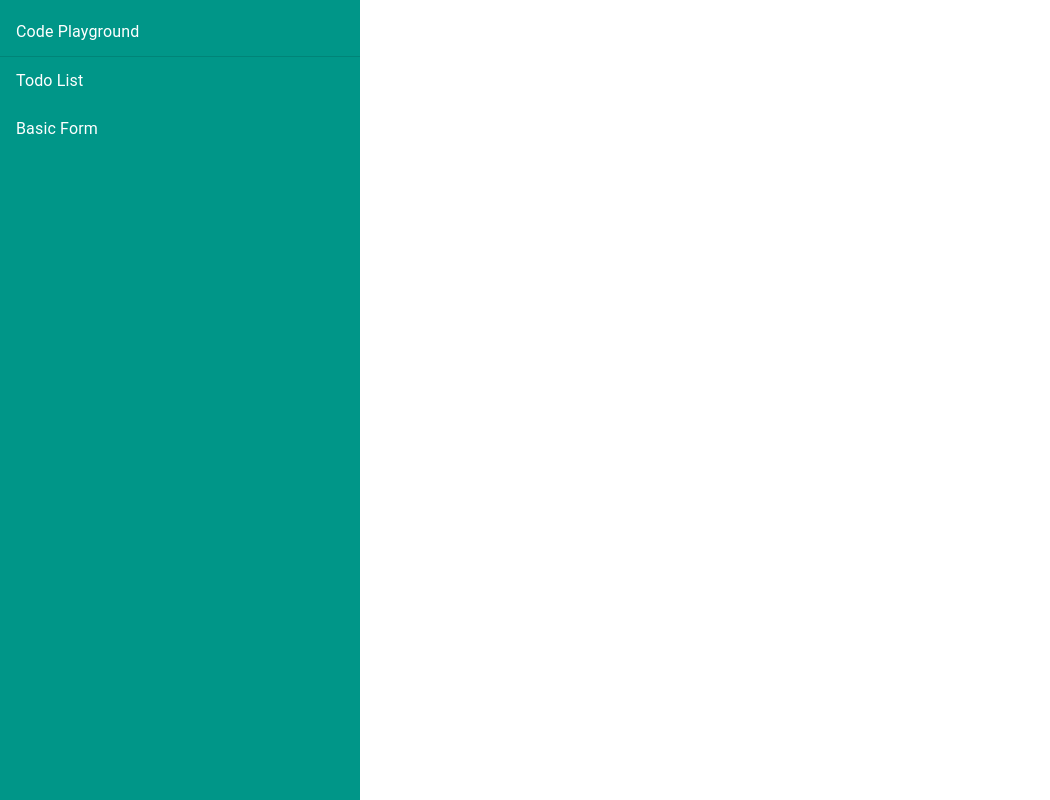
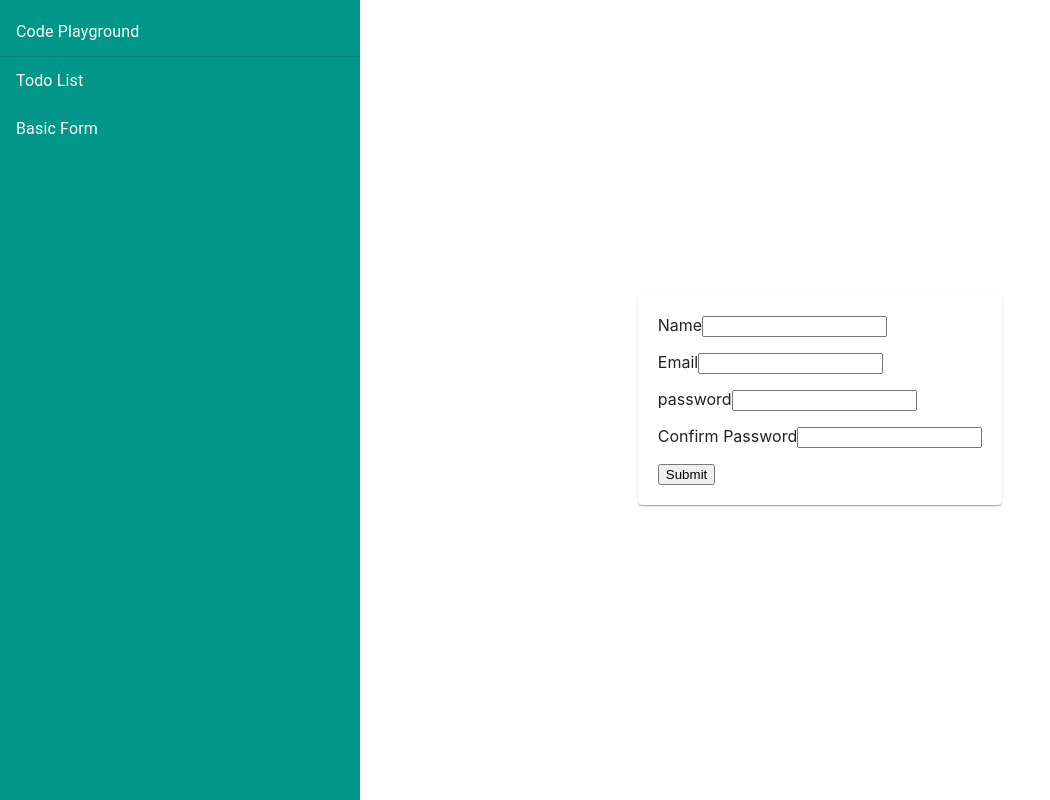
Before and after one commit to alexdangelo86/code-playground, a React (Create React App) app: page /basic-form in a window 1280 px wide. Shown: the whole page, without its empty margins (0-1050 px from the left). Built offline with nearby package versions, Linux system fonts and the light colour scheme.

Commit message:
add form structure

```diff
--- a/src/App.js
+++ b/src/App.js
@@ -20,10 +20,21 @@ function App() {
         }}
       >
         <Sidebar items={siteData} />
-        <Routes>
-          <Route path="/todo-list" element={<TodoList />} />
-          <Route path="/todo-list" element={<BasicFrom />} />
-        </Routes>
+
+        <Box
+          sx={{
+            display: 'flex',
+            alignItems: 'center',
+            justifyContent: 'space-around',
+            flex: 1,
+          }}
+          Routes
+        >
+          <Routes>
+            <Route path="/todo-list" element={<TodoList />} />
+            <Route path="/basic-form" element={<BasicFrom />} />
+          </Routes>
+        </Box>
       </Box>
     </Router>
   )
--- a/src/Components/BasicForm.js
+++ b/src/Components/BasicForm.js
@@ -1,7 +1,35 @@
+import { Card, Box, ButtonBase, Button } from '@mui/material'
 import React from 'react'
 
 const BasicFrom = () => {
-  return 'Hello'
+  return (
+    <Card sx={{ padding: '20px' }}>
+      <form>
+        <Box sx={{ marginBottom: '15px' }}>
+          <label htmlFor="name">Name</label>
+          <input type="text" name="name" id="name" value="" />
+        </Box>
+        <Box sx={{ marginBottom: '15px' }}>
+          <label htmlFor="email">Email</label>
+          <input type="text" name="email" id="email" value="" />
+        </Box>
+        <Box sx={{ marginBottom: '15px' }}>
+          <label htmlFor="password">password</label>
+          <input type="password" name="password" id="password" value="" />
+        </Box>
+        <Box sx={{ marginBottom: '15px' }}>
+          <label htmlFor="confirm-password">Confirm Password</label>
+          <input
+            type="password"
+            name="confirmPassword"
+            id="confirm-password"
+            value=""
+          />
+        </Box>
+        <button type="submit">Submit</button>
+      </form>
+    </Card>
+  )
 }
 
 export default BasicFrom
```
